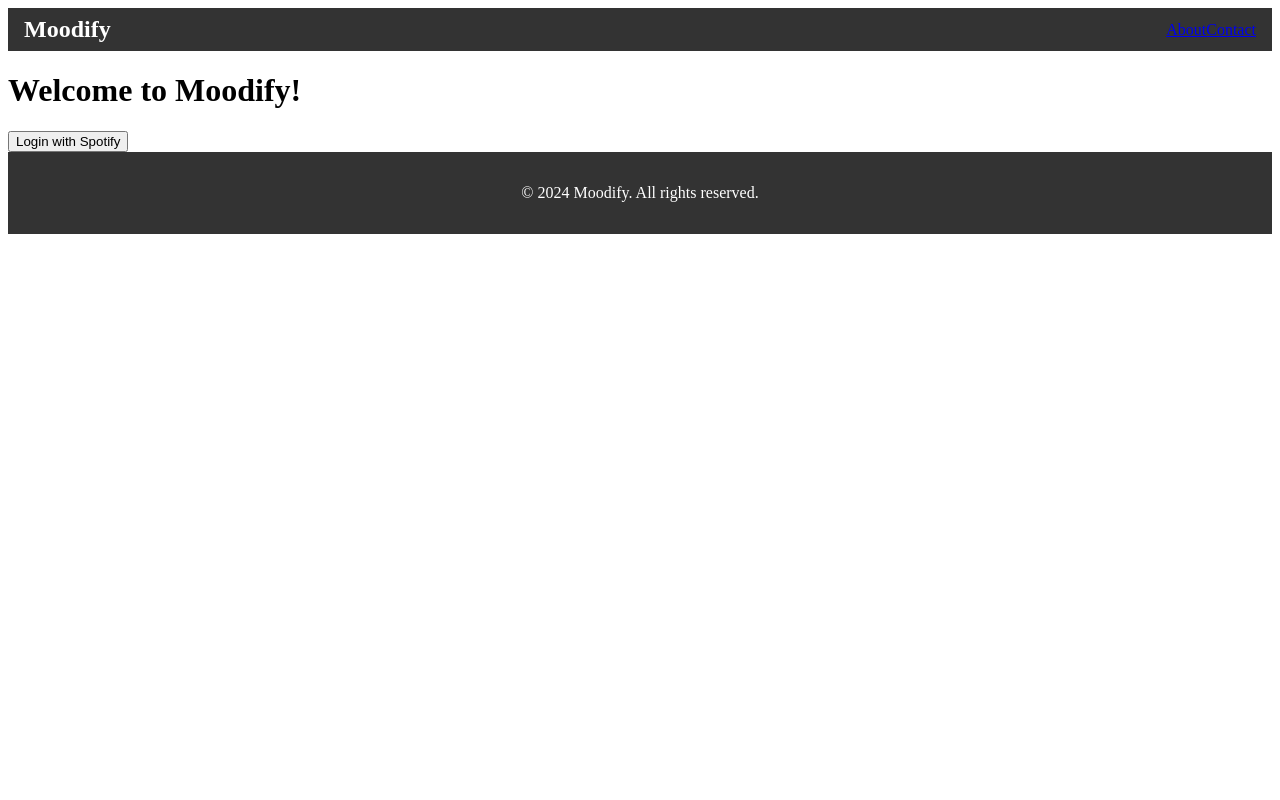
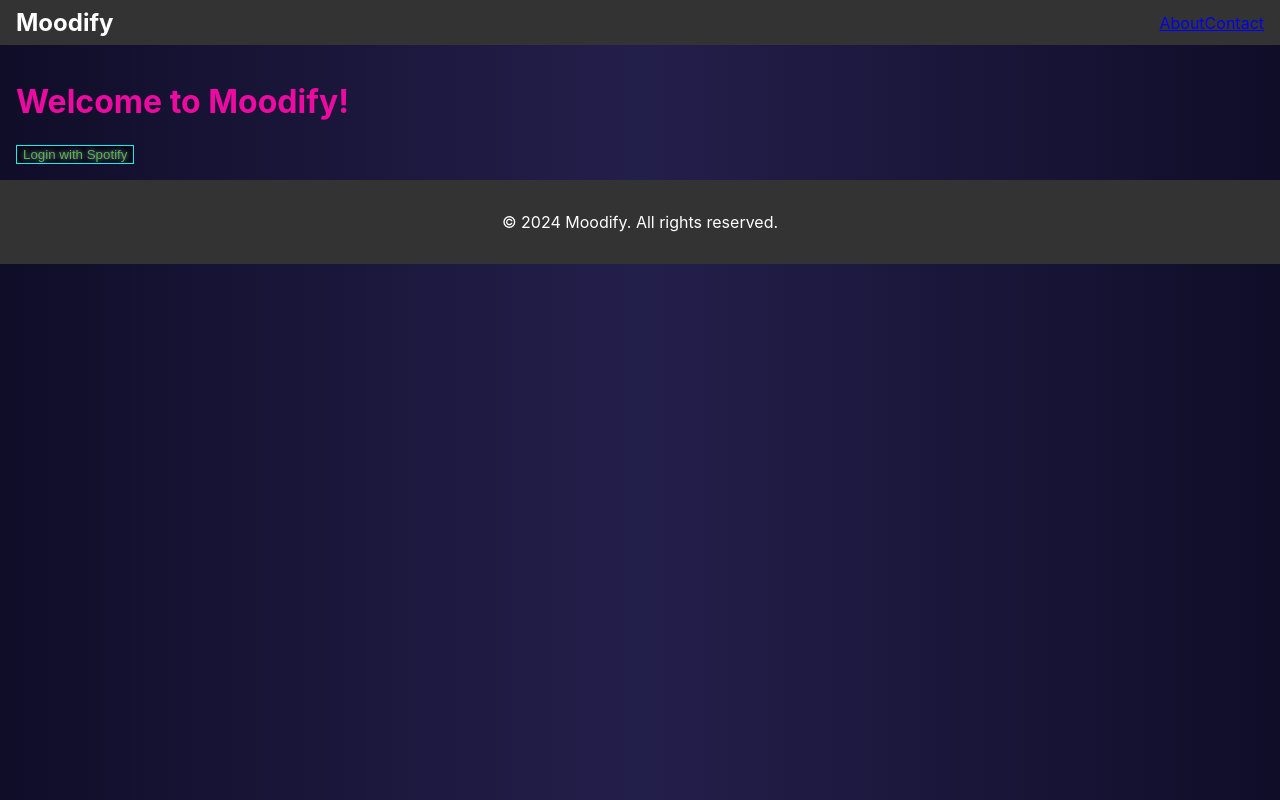
Before and after one commit to EvanRC/Moodify, a React (Vite) app in the folder client/: page / in a window 1280 px wide. Built offline with nearby package versions, Linux system fonts and the light colour scheme.

Commit message:
combined spotifyAuth.jsx and loginBtn.jsx to streamline process. Also added some basic styling

```diff
--- a/client/src/App.jsx
+++ b/client/src/App.jsx
@@ -2,7 +2,6 @@ import React from 'react';
 import { BrowserRouter as Router, Routes, Route } from 'react-router-dom';
 import Layout from './components/layout';
 import Home from './components/Home';
-import SpotifyAuth from './components/spotifyAuth';
 import Menu from './components/Menu';
 import Callback from './components/Callback';
 import './assets/styles.css';
@@ -13,7 +12,6 @@ function App() {
       <Layout>
       <Routes>
         <Route path="/" element={<Home />} />
-        <Route path="/spotify-auth" element={<SpotifyAuth />} />
         <Route path="/menu" element={<Menu />} />
         <Route path="/Callback" element={<Callback />} />
       </Routes>
--- a/client/src/assets/styles.css
+++ b/client/src/assets/styles.css
@@ -1,3 +1,21 @@
+body {
+  background: linear-gradient(to right, #100d29, #231f4b, #100d29);
+  color: var(--text-color);
+    margin: 0;
+    padding: 0;
+    font-family: -apple-system, BlinkMacSystemFont, 'Segoe UI', 'Roboto', 'Oxygen',
+      'Ubuntu', 'Cantarell', 'Fira Sans', 'Droid Sans', 'Helvetica Neue',
+      sans-serif;
+    -webkit-font-smoothing: antialiased;
+    -moz-osx-font-smoothing: grayscale;
+  }
+
+
+  main {
+    color: #ec0aa1;
+    padding: 1rem;
+  }
+
 .navbar {
     display: flex;
     justify-content: space-between;
@@ -20,3 +38,35 @@
     text-align: center;
     padding: 1rem 0;
 }
+
+/* Neon text effect */
+.neon-text {
+    color: #3f1919;
+    text-shadow:
+      0 0 5px #c8c8c8,
+      0 0 10px #c8c8c8,
+      0 0 20px #c8c8c8,
+      0 0 40px #ff00ff,
+      0 0 80px #ff00ff,
+      0 0 90px #ff00ff,
+      0 0 100px #ff00ff,
+      0 0 150px #ff00ff;
+  }
+
+
+/* Neon button effect */
+.neon-button {
+    border: 1px solid #05f5f5;
+    background-color: #070816;
+    color: #55bb47;
+    text-shadow: 0 0 5px rgba(196, 196, 250, 0.75);
+    transition: all 0.3s ease;
+  }
+
+  .neon-button:hover {
+    box-shadow:
+      0 0 5px #c8c8c8,
+      0 0 10px #c8c8c8,
+      0 0 15px #ff00ff,
+      0 0 20px #ff00ff;
+  }
--- a/client/src/components/LoginBtn.jsx
+++ b/client/src/components/LoginBtn.jsx
@@ -1,15 +1,29 @@
+
 import React from 'react';
+import { generateCodeVerifier, generateCodeChallenge } from '../utils/auth';
 
-function LoginBtn() {
-  const handleLoginClick = () => {
-    window.location.href = '/spotify-auth'; // This will change the URL and trigger a page load
+const LoginBtn = () => {
+  // Spotify auth logic
+  const handleLoginClick = async () => {
+    const clientId = import.meta.env.VITE_SPOTIFY_CLIENT_ID;
+    const redirectUri = import.meta.env.VITE_SPOTIFY_REDIRECT_URI;
+    const scope = 'user-read-private user-read-email';
+
+    const verifier = generateCodeVerifier();
+    const challenge = await generateCodeChallenge(verifier);
+
+    sessionStorage.setItem('spotify_verifier', verifier);
+
+    const authUrl = `https://accounts.spotify.com/authorize?client_id=${clientId}&response_type=code&redirect_uri=${encodeURIComponent(redirectUri)}&scope=${encodeURIComponent(scope)}&code_challenge_method=S256&code_challenge=${challenge}`;
+
+    window.location.href = authUrl; // Redirects user directly to Spotify's authorization page
   };
 
   return (
     <div>
-      <button onClick={handleLoginClick}>Login with Spotify</button>
+      <button className="neon-button" onClick={handleLoginClick}>Login with Spotify</button>
     </div>
   );
-}
+};
 
 export default LoginBtn;
--- a/client/src/components/spotifyAuth.jsx
+++ /dev/null
@@ -1,26 +0,0 @@
-import React from 'react';
-import { generateCodeVerifier, generateCodeChallenge } from '../utils/auth';
-
-
-const SpotifyAuth = () => {
-  const handleLogin = async () => {
-    const clientId = import.meta.env.VITE_SPOTIFY_CLIENT_ID;
-    const redirectUri = import.meta.env.VITE_SPOTIFY_REDIRECT_URI;
-    const scope = 'user-read-private user-read-email';
-
-    const verifier = generateCodeVerifier();
-    const challenge = await generateCodeChallenge(verifier);
-
-    const authUrl = `https://accounts.spotify.com/authorize?client_id=${clientId}&response_type=code&redirect_uri=${encodeURIComponent(redirectUri)}&scope=${encodeURIComponent(scope)}&code_challenge_method=S256&code_challenge=${challenge}`;
-
-    window.location.href = authUrl;
-  };
-
-  return (
-    <div>
-      <button onClick={handleLogin}>Login with Spotify</button>
-    </div>
-  );
-};
-
-export default SpotifyAuth;
```
Also changed, not shown: client/src/components/layout.jsx (line endings or trailing spaces).
